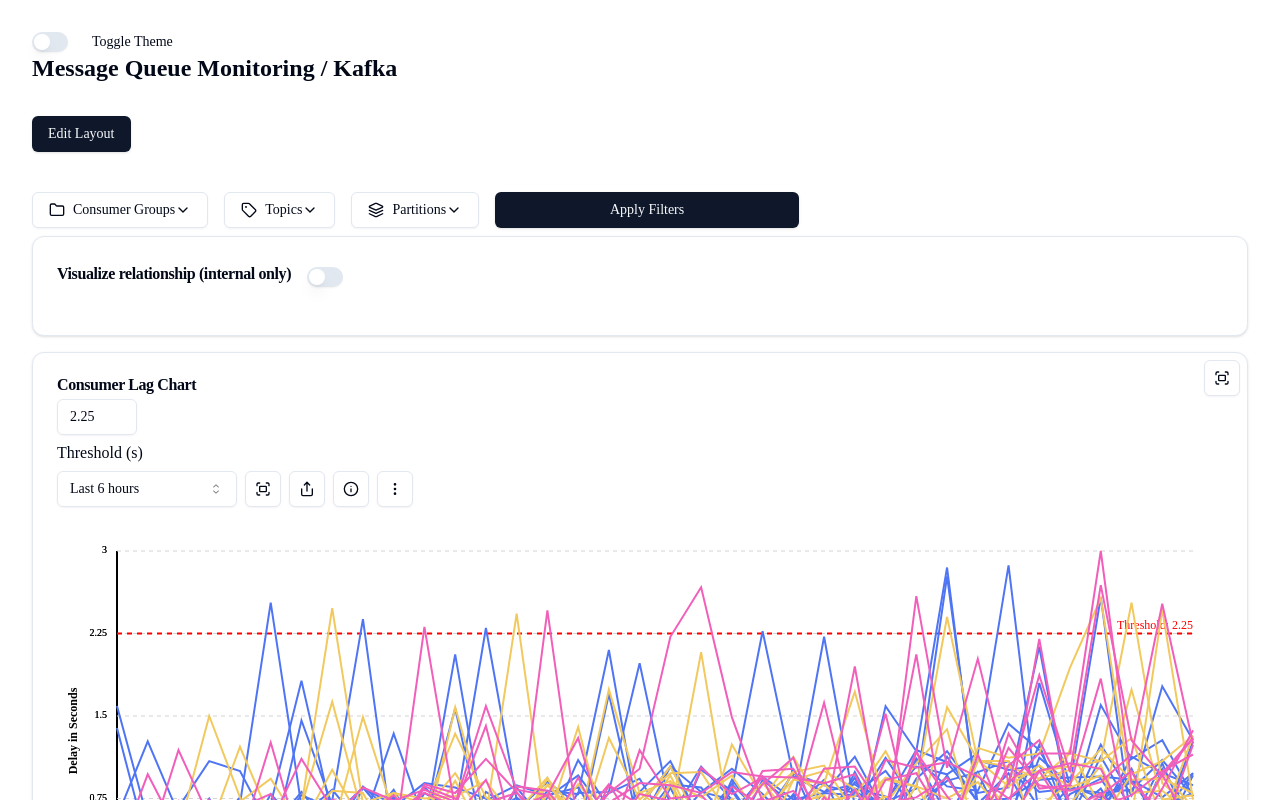
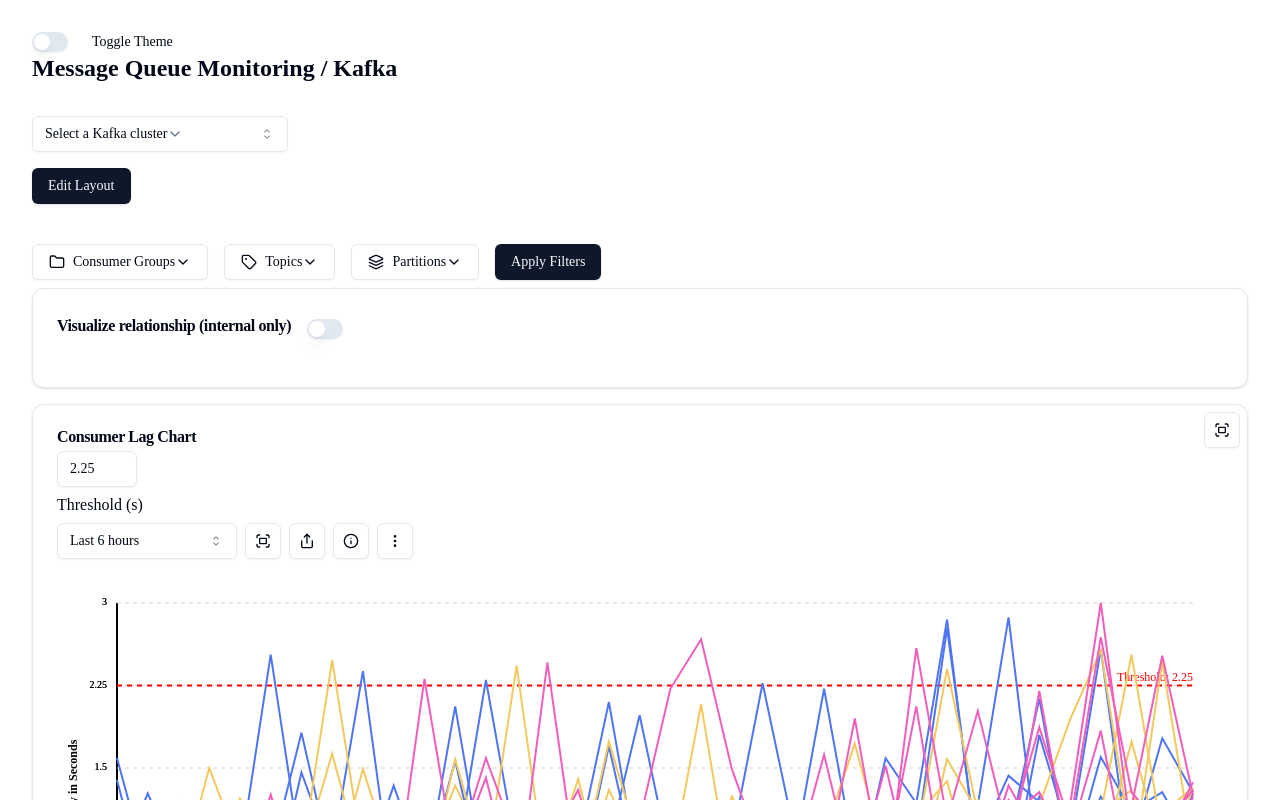
Before and after one commit to sharpshooter90/consumer-lag, a React (Vite) app: page / in a window 1280 px wide. Shown: the top 800 px of the page. Built offline with nearby package versions, Linux system fonts and the light colour scheme; a web font is replaced by a local one.

Commit message:
added cluster dropdown minor style changes

```diff
--- a/src/FilterComponent.jsx
+++ b/src/FilterComponent.jsx
@@ -171,9 +171,7 @@
           icon={LayersIcon}
           className="w-1/4"
         />
-        <Button onClick={applyFilters} className="w-1/4">
-          Apply Filters
-        </Button>
+        <Button onClick={applyFilters}>Apply Filters</Button>
       </div>
     </div>
   );
--- /dev/null
+++ b/src/KafkaClusterSelect.jsx
@@ -0,0 +1,61 @@
+// components/KafkaClusterSelect.jsx
+import React, { useState, useEffect } from "react";
+import {
+  Select,
+  SelectTrigger,
+  SelectValue,
+  SelectContent,
+  SelectGroup,
+  SelectItem,
+} from "@/components/ui/select";
+import { Input } from "@/components/ui/input";
+import { ChevronDown } from "lucide-react";
+
+const KafkaClusterSelect = ({ clusters, onSelect }) => {
+  const [searchTerm, setSearchTerm] = useState("");
+  const [filteredClusters, setFilteredClusters] = useState(clusters);
+
+  useEffect(() => {
+    const filtered = clusters.filter((cluster) =>
+      cluster.name.toLowerCase().includes(searchTerm.toLowerCase())
+    );
+    setFilteredClusters(filtered);
+  }, [searchTerm, clusters]);
+
+  const handleSearch = (e) => {
+    setSearchTerm(e.target.value);
+  };
+
+  return (
+    <div className="relative">
+      <Select onValueChange={onSelect}>
+        <SelectTrigger className="w-full">
+          <div className="flex items-center justify-between">
+            <SelectValue placeholder="Select a Kafka cluster" />
+            <ChevronDown className="h-4 w-4 text-muted-foreground" />
+          </div>
+        </SelectTrigger>
+        <SelectContent className="w-full max-h-60 overflow-auto">
+          <div className="sticky top-0 z-10 bg-background px-4 py-2">
+            <Input
+              type="search"
+              placeholder="Search clusters..."
+              className="w-full"
+              value={searchTerm}
+              onChange={handleSearch}
+            />
+          </div>
+          <SelectGroup>
+            {filteredClusters.map((cluster) => (
+              <SelectItem key={cluster.id} value={cluster.id}>
+                {cluster.name}
+              </SelectItem>
+            ))}
+          </SelectGroup>
+        </SelectContent>
+      </Select>
+    </div>
+  );
+};
+
+export default KafkaClusterSelect;
--- a/src/KafkaDiagramAndChart.jsx
+++ b/src/KafkaDiagramAndChart.jsx
@@ -27,6 +27,7 @@
 import { LayoutProvider } from "./LayoutContext";
 import LayoutManager from "./LayoutManager";
 import LayoutControls from "./LayoutControls";
+import KafkaClusterSelect from "./KafkaClusterSelect";
 
 import {
   generateMockData,
@@ -44,6 +45,13 @@
 } from "./constants";
 import ChartTooltip from "./ChartTooltip";
 import FilterComponent from "./FilterComponent";
+
+// Mock Kafka clusters data
+const kafkaClusters = [
+  { id: "cluster1", name: "Production Cluster" },
+  { id: "cluster2", name: "Development Cluster" },
+  { id: "cluster3", name: "Testing Cluster" },
+];
 
 const KafkaDiagramAndChart = () => {
   const [showDiagram, setShowDiagram] = useState(false);
@@ -64,6 +72,12 @@
   const [threshold, setThreshold] = useState(2.25); // Or whatever default value you prefer
 
   const [timeSeriesOption, setTimeSeriesOption] = useState("6h");
+
+  const [selectedCluster, setSelectedCluster] = useState(null);
+
+  const handleClusterSelect = (clusterId) => {
+    setSelectedCluster(clusterId);
+  };
 
   const initialLayout = [
     { id: "render-filter", width: 100 },
@@ -643,6 +657,12 @@
         <h2 className="text-2xl font-bold mb-4">
           Message Queue Monitoring / Kafka
         </h2>
+        <div className="max-w-64">
+          <KafkaClusterSelect
+            clusters={kafkaClusters}
+            onSelect={handleClusterSelect}
+          />
+        </div>
         <LayoutControls />
 
         <LayoutManager>
```
